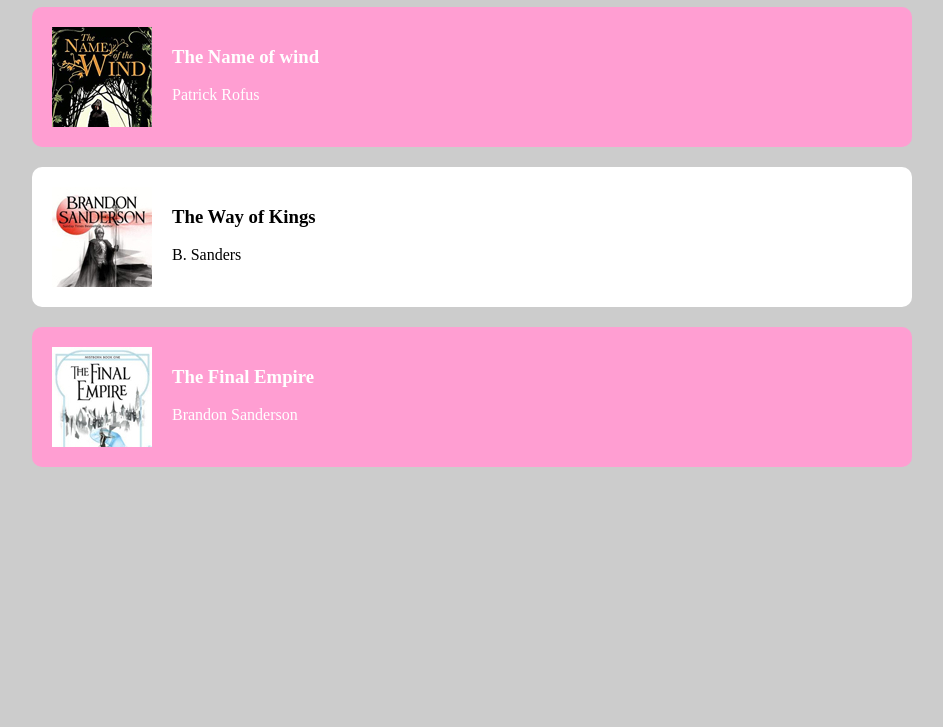
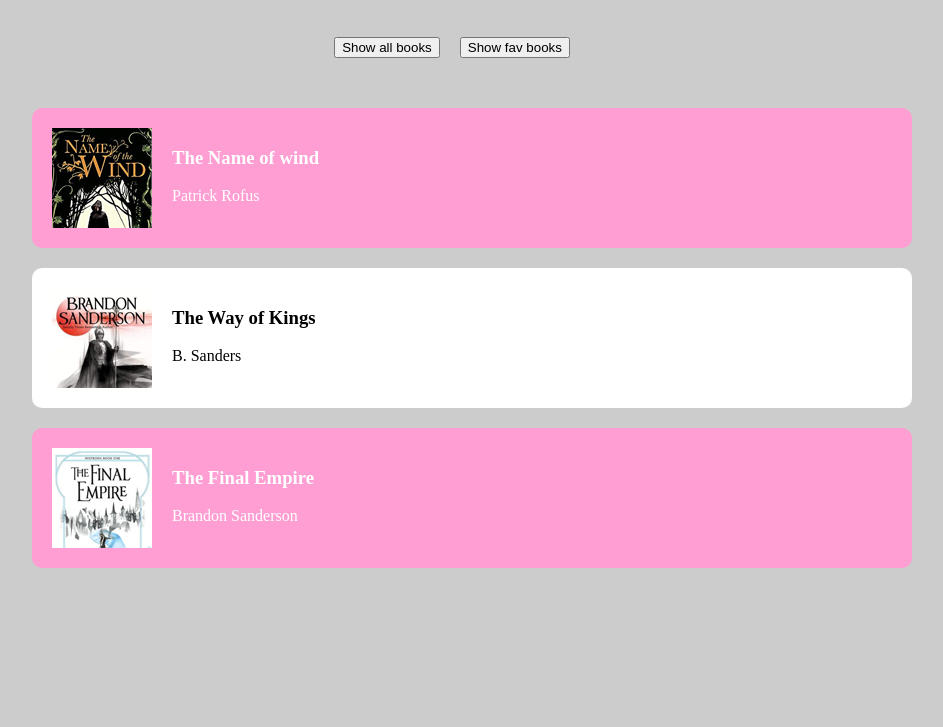
Before and after one commit to VisheshSingh/vue-ninja, a plain HTML site: page index.html in a window 1280 px wide. Shown: the part 73-800 px from the top of the page, without its empty margins (188-1131 px from the left). Drawn offline with nearby package versions, Linux system fonts and the light colour scheme.

Commit message:
Computed properties

```diff
--- a/app.js
+++ b/app.js
@@ -1,7 +1,8 @@
 const app = Vue.createApp({
   data() {
     return {
-      showData: true,
+      showAllBooks: true,
+      showFavBooks: false,
       url: 'http://www.thenetninja.co.uk',
       books: [
         {
@@ -26,8 +27,18 @@ const app = Vue.createApp({
     };
   },
   methods: {
-    toggleFav(book) {
-      book.isFav = !book.isFav;
+    showAll() {
+      this.showAllBooks = true;
+      this.showFavBooks = false;
+    },
+    showFav() {
+      this.showAllBooks = false;
+      this.showFavBooks = true;
+    },
+  },
+  computed: {
+    filteredBooks() {
+      return this.books.filter((book) => book.isFav);
     },
   },
 });
--- a/index.html
+++ b/index.html
@@ -14,6 +14,15 @@
 
       h1 {
         text-align: center;
+      }
+
+      .controls {
+        text-align: center;
+        padding: 20px;
+      }
+
+      .controls button {
+        margin: 10px;
       }
 
       ul {
@@ -40,10 +49,27 @@
   </head>
   <body>
     <div id="app">
-      <h1>Books:</h1>
-      <ul>
+      <h1>All Books:</h1>
+      <div class="controls">
+        <button @click="showAll">Show all books</button>
+        <button @click="showFav">Show fav books</button>
+      </div>
+      <ul v-show="showAllBooks">
         <li
           v-for="book in books"
+          :class="{fav:book.isFav}"
+          @click="toggleFav(book)"
+        >
+          <img :src="book.img" alt="book.title" />
+          <div>
+            <h3>{{book.title}}</h3>
+            <p>{{book.author}}</p>
+          </div>
+        </li>
+      </ul>
+      <ul v-show="showFavBooks">
+        <li
+          v-for="book in filteredBooks"
           :class="{fav:book.isFav}"
           @click="toggleFav(book)"
         >
```
